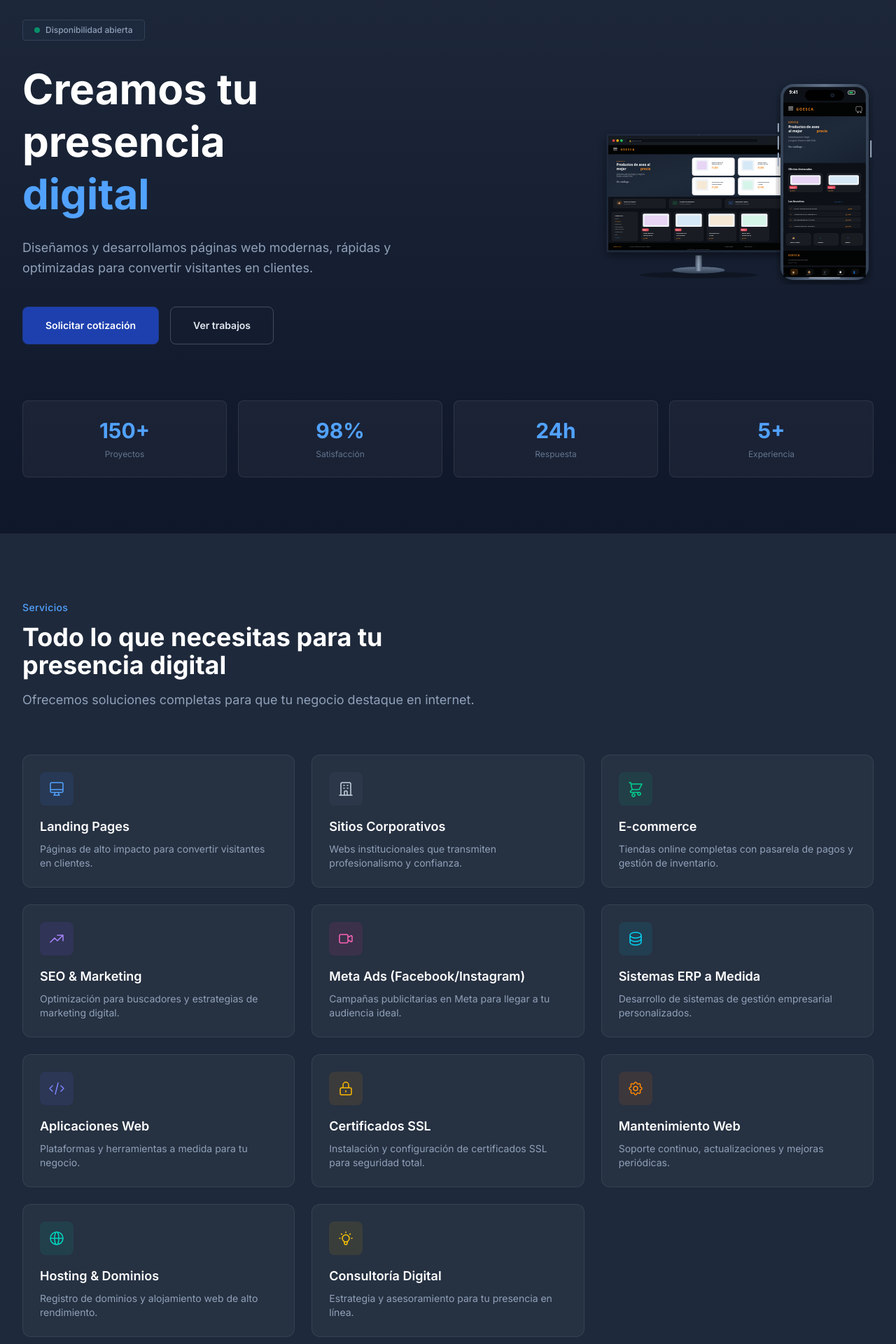
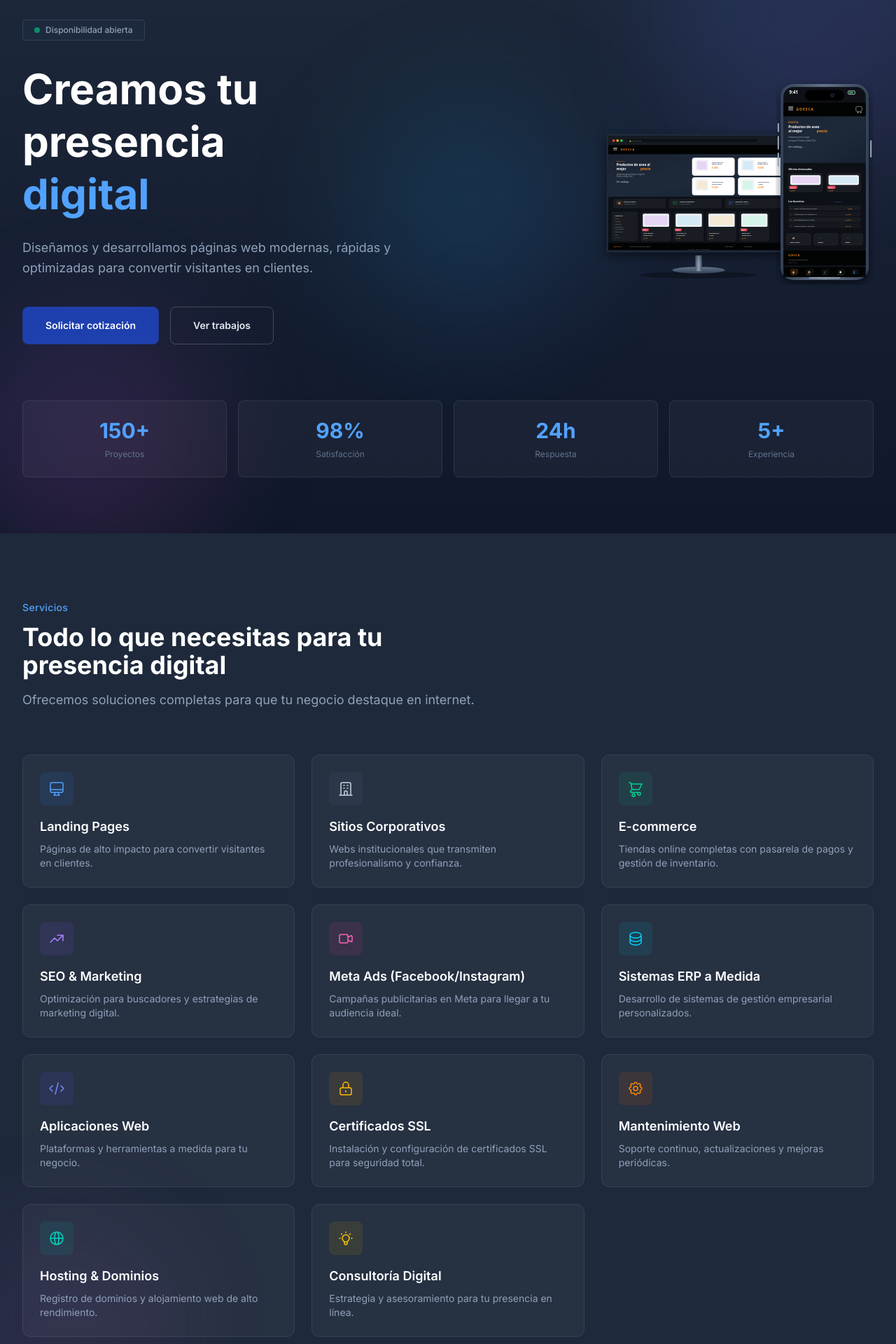
Before and after one commit to dibwebstudio/dibweb, a Next.js app: page / in a window 1280 px wide. Shown: the part 100-2020 px from the top of the page at 70% size. Built offline with nearby package versions, Linux system fonts and the light colour scheme.

Commit message:
Add aurora UI effects - gradient blobs and card highlights

```diff
--- a/src/app/globals.css
+++ b/src/app/globals.css
@@ -26,6 +26,7 @@ body {
   background: rgba(255, 255, 255, 0.04);
   border: 1px solid rgba(255, 255, 255, 0.08);
   transition: all 0.2s ease;
+  position: relative;
 }
 
 .glass-card:hover {
@@ -76,3 +77,86 @@ body {
   height: 1px;
   background: rgba(255, 255, 255, 0.08);
 }
+
+/* Aurora effects */
+.aurora-bg {
+  position: relative;
+  overflow: hidden;
+}
+
+.aurora-blob {
+  position: absolute;
+  border-radius: 50%;
+  filter: blur(80px);
+  opacity: 0.15;
+  pointer-events: none;
+}
+
+.aurora-blob-1 {
+  width: 400px;
+  height: 400px;
+  background: linear-gradient(135deg, #3b82f6, #8b5cf6);
+  top: -100px;
+  right: -100px;
+  animation: auroraFloat1 15s ease-in-out infinite;
+}
+
+.aurora-blob-2 {
+  width: 350px;
+  height: 350px;
+  background: linear-gradient(135deg, #8b5cf6, #ec4899);
+  bottom: -80px;
+  left: -80px;
+  animation: auroraFloat2 18s ease-in-out infinite;
+}
+
+.aurora-blob-3 {
+  width: 300px;
+  height: 300px;
+  background: linear-gradient(135deg, #06b6d4, #3b82f6);
+  top: 50%;
+  left: 50%;
+  transform: translate(-50%, -50%);
+  animation: auroraFloat3 20s ease-in-out infinite;
+}
+
+@keyframes auroraFloat1 {
+  0%, 100% { transform: translate(0, 0) scale(1); }
+  33% { transform: translate(-40px, 30px) scale(1.1); }
+  66% { transform: translate(20px, -20px) scale(0.95); }
+}
+
+@keyframes auroraFloat2 {
+  0%, 100% { transform: translate(0, 0) scale(1); }
+  33% { transform: translate(30px, -40px) scale(1.05); }
+  66% { transform: translate(-20px, 20px) scale(1.1); }
+}
+
+@keyframes auroraFloat3 {
+  0%, 100% { transform: translate(-50%, -50%) scale(1); }
+  33% { transform: translate(-40%, -60%) scale(1.1); }
+  66% { transform: translate(-60%, -40%) scale(0.9); }
+}
+
+.aurora-line {
+  height: 1px;
+  background: linear-gradient(90deg, transparent, rgba(59, 130, 246, 0.3), rgba(139, 92, 246, 0.3), transparent);
+}
+
+.aurora-card::before {
+  content: '';
+  position: absolute;
+  inset: 0;
+  border-radius: inherit;
+  padding: 1px;
+  background: linear-gradient(135deg, rgba(59, 130, 246, 0.2), rgba(139, 92, 246, 0.2), transparent);
+  mask: linear-gradient(#fff 0 0) content-box, linear-gradient(#fff 0 0);
+  mask-composite: exclude;
+  pointer-events: none;
+  opacity: 0;
+  transition: opacity 0.3s ease;
+}
+
+.aurora-card:hover::before {
+  opacity: 1;
+}
--- a/src/components/Contact.tsx
+++ b/src/components/Contact.tsx
@@ -26,7 +26,8 @@ export default function Contact() {
   }
 
   return (
-    <section id="contacto" className="relative py-24 px-4 sm:px-6 lg:px-8 bg-[#0f172a]">
+    <section id="contacto" className="relative py-24 px-4 sm:px-6 lg:px-8 bg-[#0f172a] aurora-bg">
+      <div className="aurora-blob aurora-blob-1" style={{ width: '350px', height: '350px', opacity: 0.08 }} />
       <div className="max-w-7xl mx-auto">
         <div className="grid lg:grid-cols-2 gap-12">
           <div>
--- a/src/components/Hero.tsx
+++ b/src/components/Hero.tsx
@@ -2,8 +2,11 @@
 
 export default function Hero() {
   return (
-    <section className="relative pt-32 pb-20 px-4 sm:px-6 lg:px-8 overflow-hidden bg-[#0f172a]">
+    <section className="relative pt-32 pb-20 px-4 sm:px-6 lg:px-8 overflow-hidden bg-[#0f172a] aurora-bg">
       <div className="absolute inset-0 bg-gradient-to-b from-[#1e293b] to-[#0f172a]" />
+      <div className="aurora-blob aurora-blob-1" />
+      <div className="aurora-blob aurora-blob-2" />
+      <div className="aurora-blob aurora-blob-3" />
 
       <div className="relative max-w-7xl mx-auto">
         <div className="grid lg:grid-cols-2 gap-12 items-center">
--- a/src/components/Pricing.tsx
+++ b/src/components/Pricing.tsx
@@ -6,7 +6,8 @@ const plans = [
 
 export default function Pricing() {
   return (
-    <section id="precios" className="relative py-24 px-4 sm:px-6 lg:px-8 bg-[#1e293b]">
+    <section id="precios" className="relative py-24 px-4 sm:px-6 lg:px-8 bg-[#1e293b] aurora-bg">
+      <div className="aurora-blob aurora-blob-3" style={{ width: '250px', height: '250px', opacity: 0.1 }} />
       <div className="max-w-7xl mx-auto">
         <div className="text-center max-w-2xl mx-auto mb-16">
           <p className="text-blue-400 font-medium text-sm mb-3 tracking-wide">Precios</p>
--- a/src/components/Services.tsx
+++ b/src/components/Services.tsx
@@ -14,7 +14,8 @@ export default function Services() {
   ];
 
   return (
-    <section id="servicios" className="relative py-24 px-4 sm:px-6 lg:px-8 bg-[#1e293b]">
+    <section id="servicios" className="relative py-24 px-4 sm:px-6 lg:px-8 bg-[#1e293b] aurora-bg">
+      <div className="aurora-blob aurora-blob-2" style={{ width: '300px', height: '300px', opacity: 0.1 }} />
       <div className="max-w-7xl mx-auto">
         <div className="max-w-2xl mb-16">
           <p className="text-blue-400 font-medium text-sm mb-3 tracking-wide">
@@ -30,7 +31,7 @@ export default function Services() {
 
         <div className="grid sm:grid-cols-2 lg:grid-cols-3 gap-6">
           {services.map((s) => (
-            <div key={s.title} className="glass-card rounded-xl p-6">
+            <div key={s.title} className="glass-card aurora-card rounded-xl p-6">
               <div className={`w-12 h-12 rounded-lg flex items-center justify-center ${s.color} mb-4`}>
                 <svg className="w-6 h-6" fill="none" stroke="currentColor" viewBox="0 0 24 24">
                   <path strokeLinecap="round" strokeLinejoin="round" strokeWidth={1.5} d={s.icon} />
```
